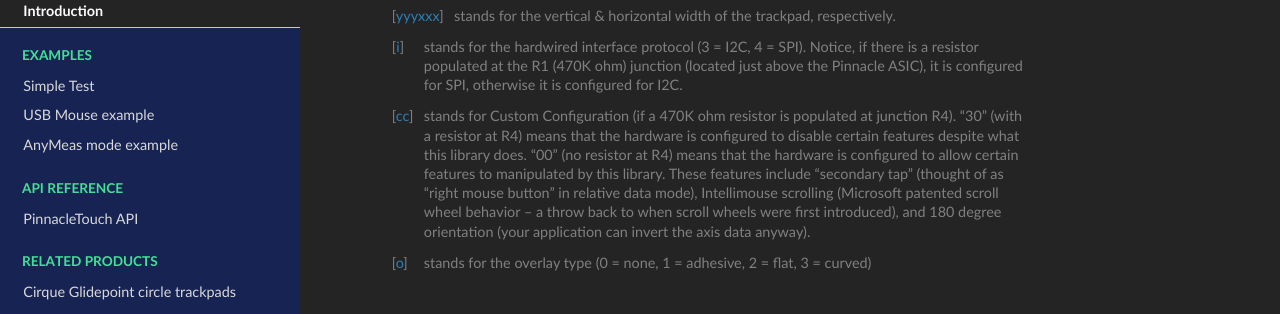
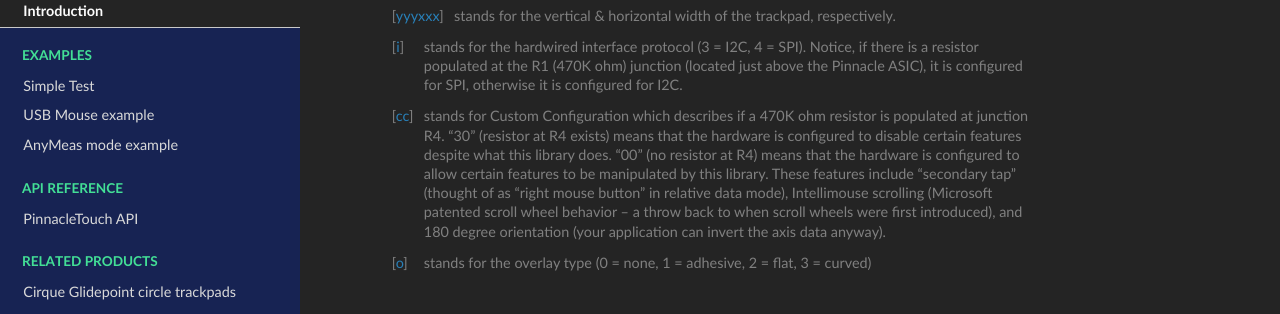
Before and after one commit to 2bndy5/CircuitPython_Cirque_Pinnacle, a Sphinx documentation site: the page built from docs/index.rst, in a window 1280 px wide and 900 px high, scrolled down 2297 px. Shown: the part 151-465 px from the top of the window. Built offline with Sphinx 7.4.7 and the Read the Docs theme 2.0.0, drawn with Linux system fonts in a browser that asks for light colours.

Commit message:
re-prioritized arg order for relativeModeConfig()

```diff
--- a/README.rst
+++ b/README.rst
@@ -98,10 +98,10 @@
   .. [i] stands for the hardwired interface protocol (3 = I2C, 4 = SPI). Notice, if there is a
     resistor populated at the R1 (470K ohm) junction (located just above the Pinnacle ASIC), it
     is configured for SPI, otherwise it is configured for I2C.
-  .. [cc] stands for Custom Configuration (if a 470K ohm resistor is populated at junction R4).
-    "30" (with a resistor at R4) means that the hardware is configured to disable
+  .. [cc] stands for Custom Configuration which describes if a 470K ohm resistor is populated at
+    junction R4. "30" (resistor at R4 exists) means that the hardware is configured to disable
     certain features despite what this library does. "00" (no resistor at R4) means that the
-    hardware is configured to allow certain features to manipulated by this library. These
+    hardware is configured to allow certain features to be manipulated by this library. These
     features include "secondary tap" (thought of as "right mouse button" in relative data mode),
     Intellimouse scrolling (Microsoft patented scroll wheel behavior -- a throw back to when
     scroll wheels were first introduced), and 180 degree orientation (your application can invert
--- a/docs/api.rst
+++ b/docs/api.rst
@@ -223,15 +223,15 @@
 
    :param bool rotate90: Specifies if the axis data is altered for 90 degree rotation before
       reporting it (essentially swaps the axis data). Default is `False`.
+   :param bool taps: Specifies if all taps should be reported (`True`) or not
+      (`False`). Default is `True`. This affects ``secondary_tap`` option as well. The
+      primary button (left mouse button) is emulated with a tap.
+   :param bool secondary_tap: Specifies if tapping in the top-left corner (depending on
+      orientation) triggers the secondary button data. Defaults to `True`. This feature is
+      only available if `hard_configured` is `False`.
    :param bool glide_extend: A patended feature that allows the user to glide their finger off
       the edge of the sensor and continue gesture with the touch event. Default is `True`.
       This feature is only available if `hard_configured` is `False`.
-   :param bool secondary_tap: Specifies if tapping in the top-left corner (depending on
-      orientation) triggers the secondary button data. Defaults to `True`. This feature is
-      only available if `hard_configured` is `False`.
-   :param bool taps: Specifies if all taps should be reported (`True`) or not
-      (`False`). Default is `True`. This affects ``secondary_tap`` option as well. The
-      primary button (left mouse button) is emulated with a tap.
    :param bool intellimouse: Specifies if the data reported includes a byte about scroll data.
       Default is `False`. Because this flag is specific to scroll data, this feature is only
       available if `hard_configured` is `False`.
```
Also changed, not shown: 2 other files.
